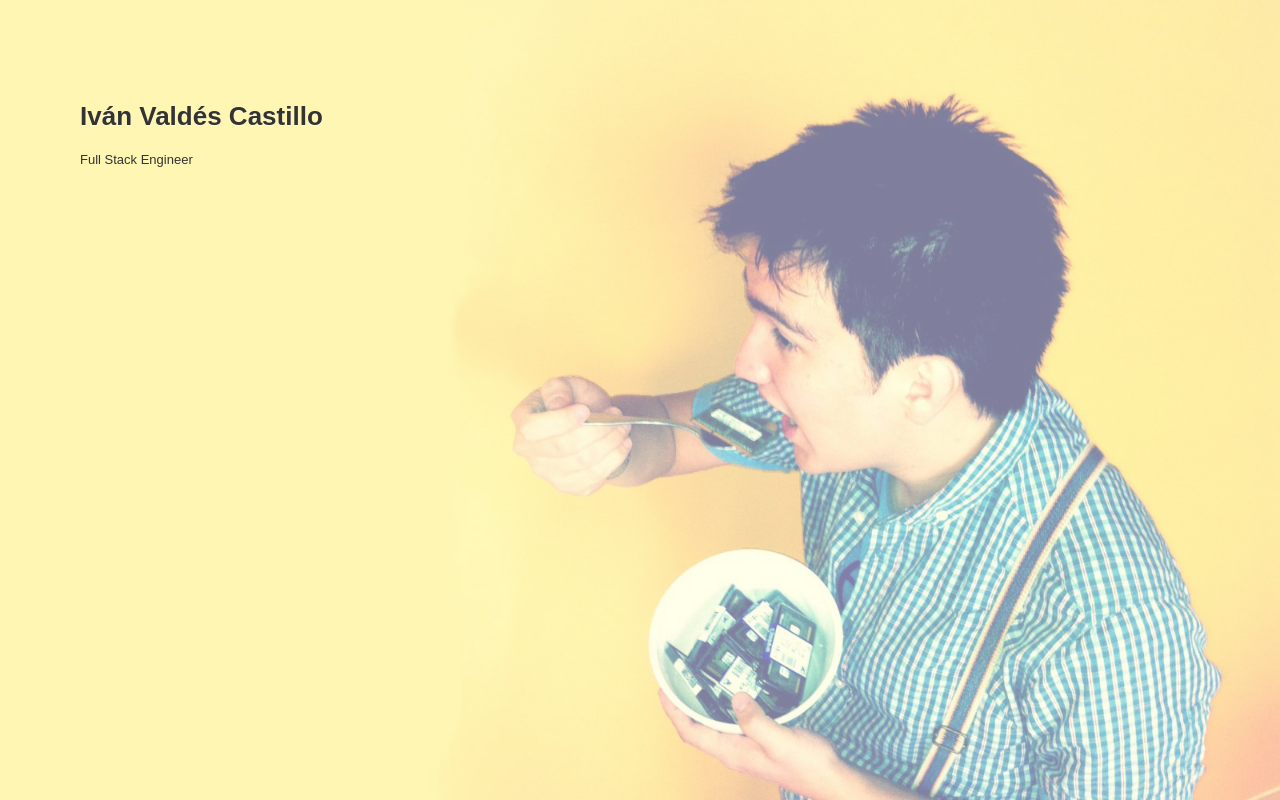
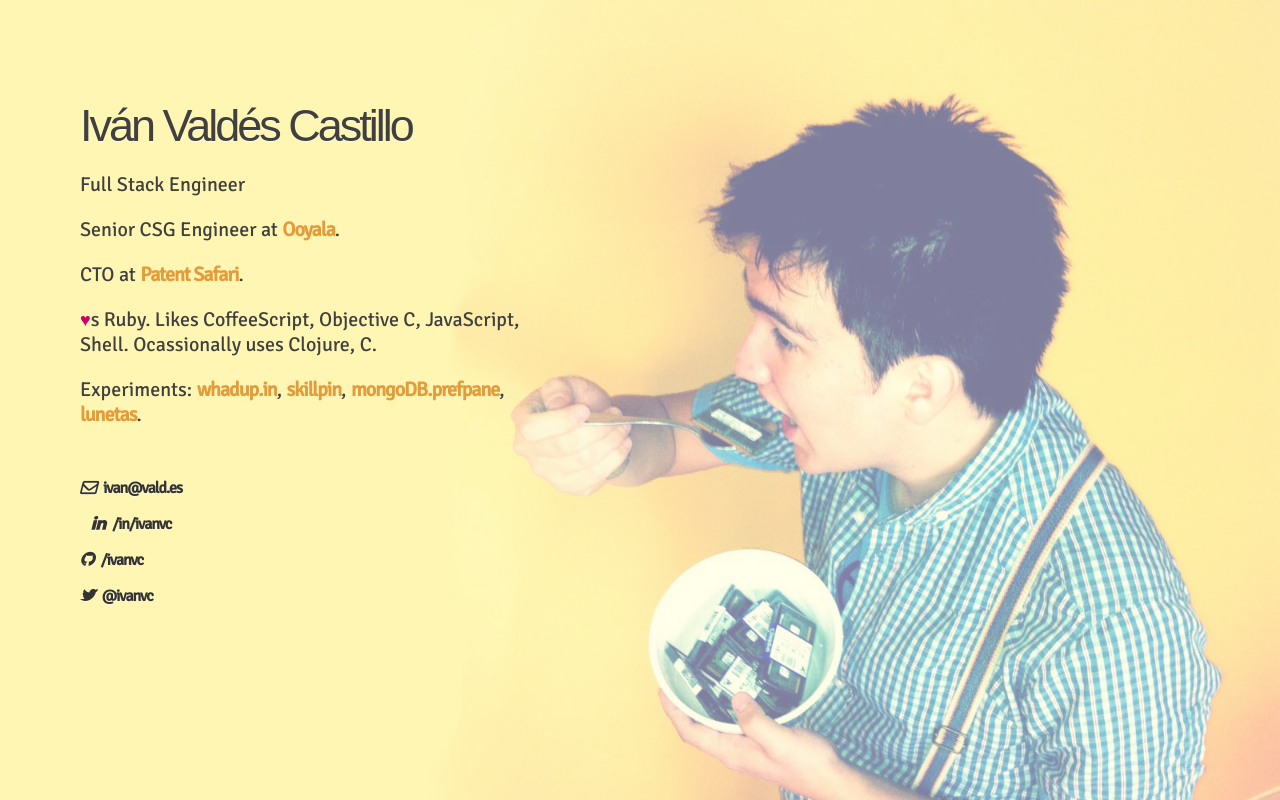
Before and after one commit to ivanvc/ivanvc.github.com, a plain HTML site: page index.html in a window 1280 px wide. Drawn offline with nearby package versions, Linux system fonts and the light colour scheme; a web font is replaced by a local one.

Commit message:
Add main section

```diff
--- a/index.html
+++ b/index.html
@@ -26,10 +26,43 @@
 	</header>
 	<div id="main" role="main">
     <p>Full Stack Engineer</p>
-	</div>
-	<footer>
+    <p>
+      Senior CSG Engineer at
+      <a href="http://ooyala.com" target="_blank">Ooyala</a>.
+    </p>
+    <p>
+      CTO at
+      <a href="http://patentsafari.com" target="_blank">Patent Safari</a>.
+    </p>
+    <p>
+      <span class="heart">♥</span>s Ruby.
+      Likes CoffeeScript, Objective C, JavaScript, Shell.
+      Ocassionally uses Clojure, C.
+    </p>
+    <p>
+      Experiments:
+      <a href="http://whadup.in" target="_blank">whadup.in</a>,
+      <a href="http://skillp.in" target="_blank">skillpin</a>,
+      <a href="http://ivan.vc/mongodb-prefpane">mongoDB.prefpane</a>,
+      <a href="http://github.com/ivanvc/lunetas">lunetas</a>.
+    </p>
+    <div class="contact">
+      <p class="mail">
+        <a href="mailto:ivan@vald.es"><i></i>ivan@vald.es</a></p>
+      <p class="linkedin">
+        <a href="http://linkedin.com/in/ivanvc" target="_blank"><i></i>/in/ivanvc</a>
+      </p>
+      <p class="github">
+        <a href="http://github.com/ivanvc" target="_blank"><i></i>/ivanvc</a>
+      </p>
+      <p class="twitter">
+        <a href="http://twitter.com/ivanvc" target="_blank"><i></i>@ivanvc</a>
+      </p>
+    </div>
+  </div>
+  <footer>
 
-	</footer>
+  </footer>
 </div> <!--! end of #container -->
 
 <script src="//ajax.googleapis.com/ajax/libs/jquery/1.6.2/jquery.min.js"></script>
--- a/stylesheets/style.css
+++ b/stylesheets/style.css
@@ -49,12 +49,27 @@ body, button, input, select, textarea { font-family: sans-serif; color: #222; }
    Links
    ========================================================================== */
 
-a { color: #00e; }
-a:visited { color: #551a8b; }
-a:focus { outline: thin dotted; }
+a {
+  color: #e39b3c;
+  text-decoration: none;
+  font-weight: bold;
+  letter-spacing: -1px;
+}
+
+a:visited {
+  color: #e39b3c;
+}
+
+a:focus {
+  outline: thin dotted;
+}
 
 /* Improve readability when focused and hovered in all browsers: people.opera.com/patrickl/experiments/keyboard/test */
-a:hover, a:active { outline: 0; }
+a:hover, a:active {
+  outline: 0;
+  color: #333;
+  text-decoration: underline;
+}
 
 
 /* =============================================================================
@@ -207,19 +222,70 @@ body {
   -moz-background-size: cover;
   -o-background-size: cover;
   background-size: cover;
-  color: #333;
+  color: #404040;
 }
 
 h1 {
-  font: 55px normal 'Lobster', cursive;
+  font: 45px 'Doppio One', sans-serif;
+  letter-spacing: -3px;
   text-shadow: 0 1px 0 rgba(255,255,255,.5);
   margin-bottom: 20px;
 }
 
 div#container {
-  font: 18px 'Signika' sans-serif;
+  font: 20px Signika;
   margin: 100px 80px;
-  width: 500px;
+  width: 450px;
+}
+
+span.heart {
+  color: #CC0067;
+  font-size: 18px;
+}
+
+@font-face {
+  font-family: 'FontAwesome';
+  src: url('https://github.com/FortAwesome/Font-Awesome/blob/master/font/fontawesome-webfont.eot?raw=true');
+  src: url('https://github.com/FortAwesome/Font-Awesome/blob/master/font/fontawesome-webfont.eot?raw=true&#iefix') format('embedded-opentype'),
+     url('https://github.com/FortAwesome/Font-Awesome/blob/master/font/fontawesome-webfont.woff?raw=true') format('woff'),
+     url('https://github.com/FortAwesome/Font-Awesome/blob/master/font/fontawesome-webfont.ttf?raw=true') format('truetype'),
+     url('https://github.com/FortAwesome/Font-Awesome/blob/master/font/fontawesome-webfont.svg?raw=true#FontAwesome') format('svg');
+  font-weight: normal;
+  font-style: normal;
+}
+
+.contact {
+  padding-top: 15px;
+  font-size: 16px;
+  text-shadow: 0 1px 0 rgba(255,255,255,.5);
+}
+
+.contact a, .contact a:hover {
+  color: #333;
+  text-decoration: none;
+}
+
+i {
+  font-family: 'FontAwesome';
+  display: inline;
+  padding-right: 8px;
+}
+
+.mail i:before {
+  content: "\f003";
+  color: #;
+}
+
+.linkedin :before {
+  content: "\f0e1";
+}
+
+.github i:before {
+  content: "\f09b";
+}
+
+.twitter i:before {
+  content: "\f099";
 }
 
 /* =============================================================================
```
